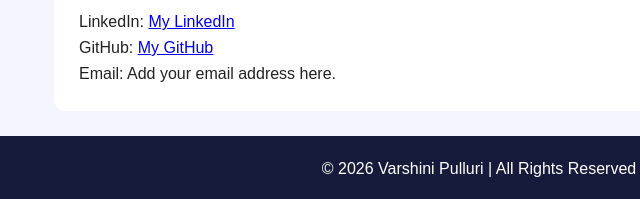
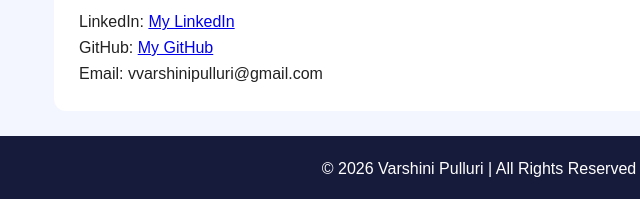
Before and after one commit to 6301859267/Varshini-pulluri.github.io, a plain HTML site: page index.html in a window 1280 px wide. Shown: the part 1419-1618 px from the top of the page, 161-801 px from the left. Drawn offline with Linux system fonts and the light colour scheme.

Commit message:
Update index.html

```diff
--- a/index.html
+++ b/index.html
@@ -137,7 +137,7 @@
     <h2>Contact Me</h2>
     <p>LinkedIn: <a href="https://www.linkedin.com/in/varshini-pulluri-456206302">My LinkedIn</a></p>
     <p>GitHub: <a href="https://github.com/varshini-pulluri">My GitHub</a></p>
-    <p>Email: Add your email address here.</p>
+    <p>Email: vvarshinipulluri@gmail.com</p>
 </section>
 
 <footer>
```
